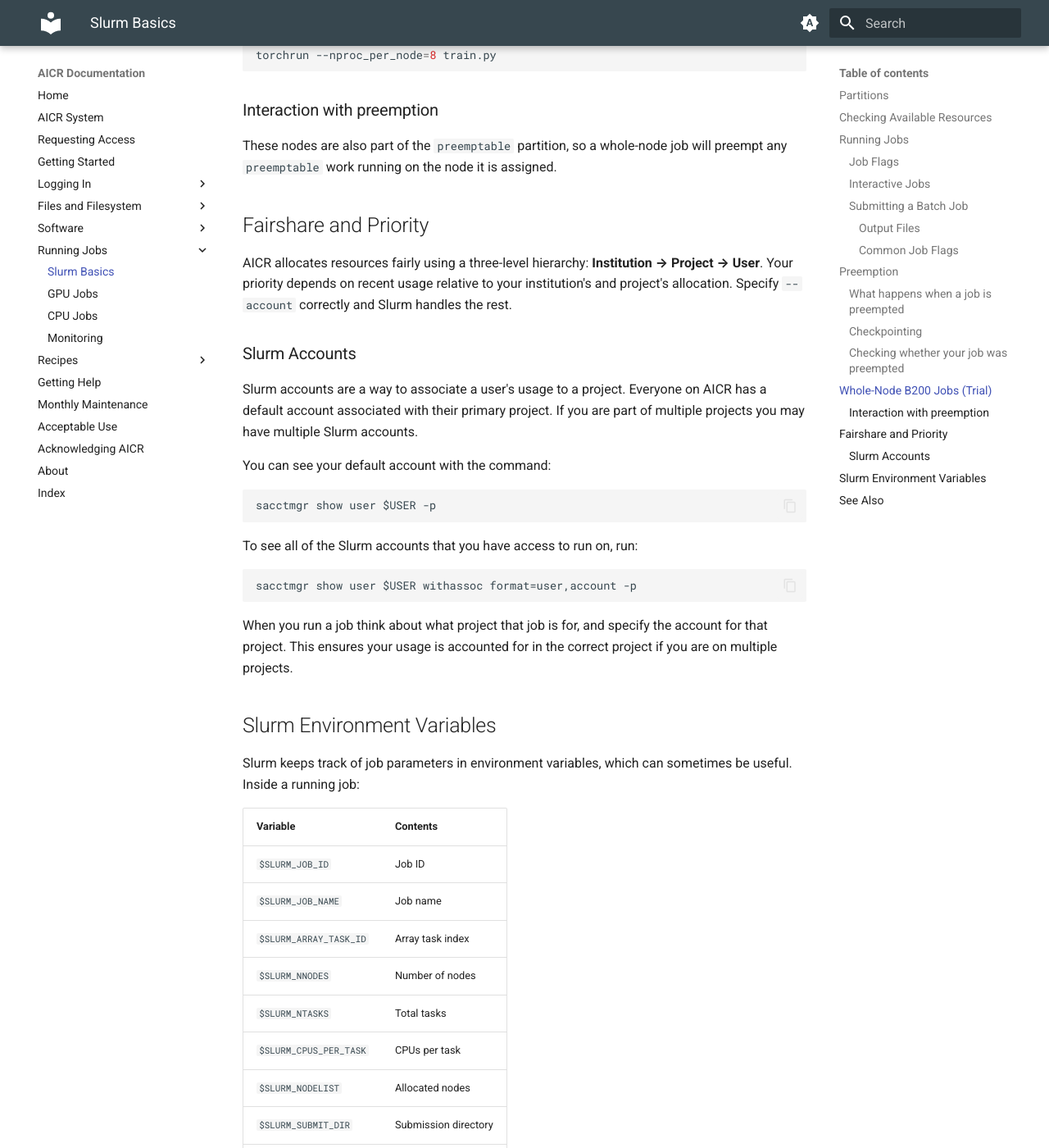
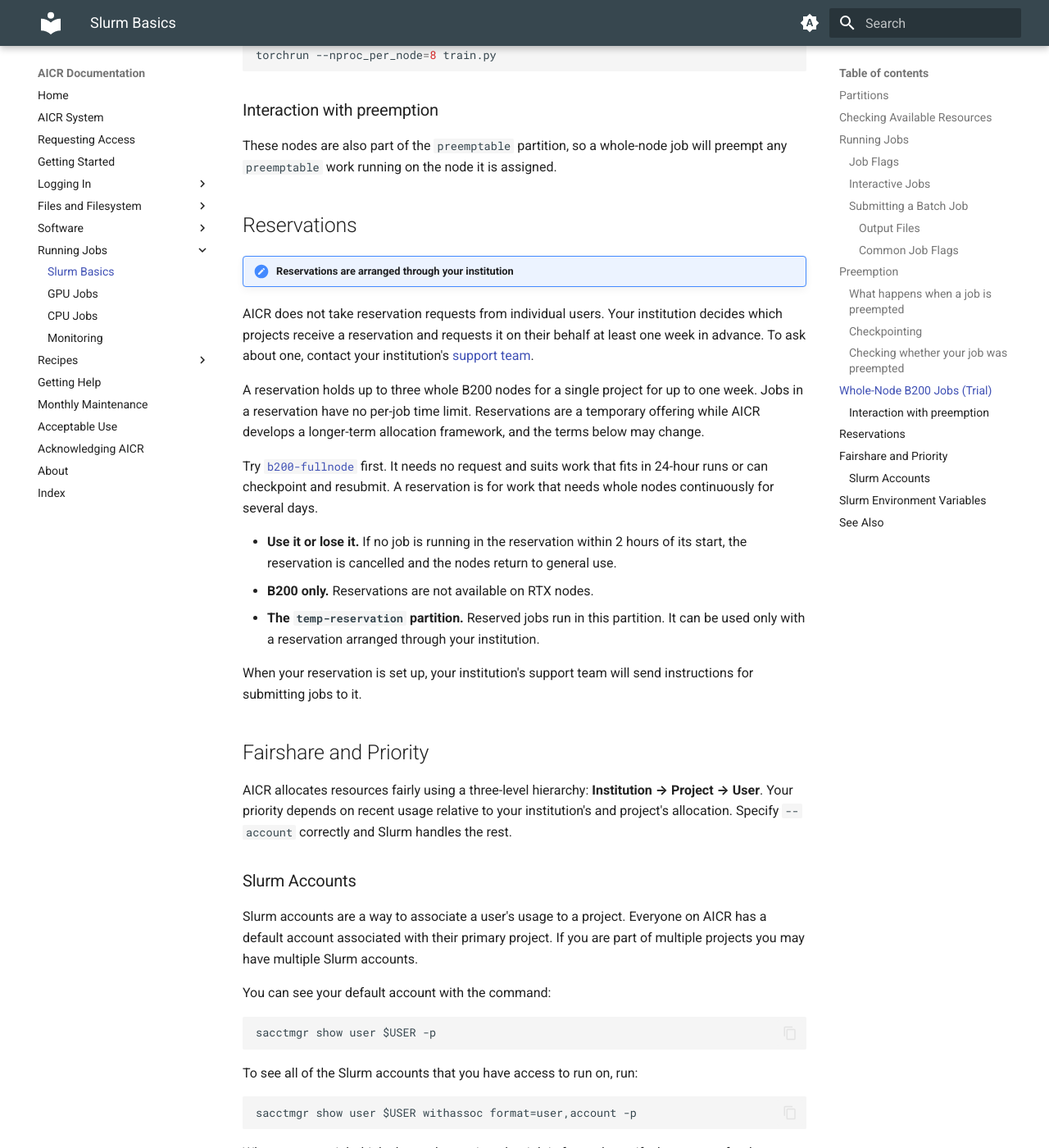
Before and after one commit to mghpcc/aicr-docs-edit, an MkDocs documentation site: the page built from docs/running-jobs/slurm-basics.md, in a window 1280 px wide and 1400 px high, scrolled down 9140 px. Shown: the whole window at 82% size. Built offline with MkDocs 1.6.1 and Material for MkDocs 9.7.7, drawn with Linux system fonts in a browser that asks for light colours.

Commit message:
new reservations section

```diff
--- a/docs/running-jobs/slurm-basics.md
+++ b/docs/running-jobs/slurm-basics.md
@@ -286,6 +286,22 @@ torchrun --nproc_per_node=8 train.py
 
 These nodes are also part of the `preemptable` partition, so a whole-node job will preempt any `preemptable` work running on the node it is assigned.
 
+## Reservations
+
+!!! important "Reservations are arranged through your institution"
+
+AICR does not take reservation requests from individual users. Your institution decides which projects receive a reservation and requests it on their behalf at least one week in advance. To ask about one, contact your institution's [support team](../getting-help.md\#institutional-support-teams).
+
+A reservation holds up to three whole B200 nodes for a single project for up to one week. Jobs in a reservation have no per-job time limit. Reservations are a temporary offering while AICR develops a longer-term allocation framework, and the terms below may change.
+
+Try [`b200-fullnode`](#whole-node-b200-jobs-trial) first. It needs no request and suits work that fits in 24-hour runs or can checkpoint and resubmit. A reservation is for work that needs whole nodes continuously for several days.
+
+- **Use it or lose it.** If no job is running in the reservation within 2 hours of its start, the reservation is cancelled and the nodes return to general use.
+- **B200 only.** Reservations are not available on RTX nodes.
+- **The `temp-reservation` partition.** Reserved jobs run in this partition. It can be used only with a reservation arranged through your institution.
+
+When your reservation is set up, your institution's support team will send instructions for submitting jobs to it.
+
 ## Fairshare and Priority
 
 AICR allocates resources fairly using a three-level hierarchy: **Institution → Project → User**. Your priority depends on recent usage relative to your institution's and project's allocation. Specify `--account` correctly and Slurm handles the rest.
```
